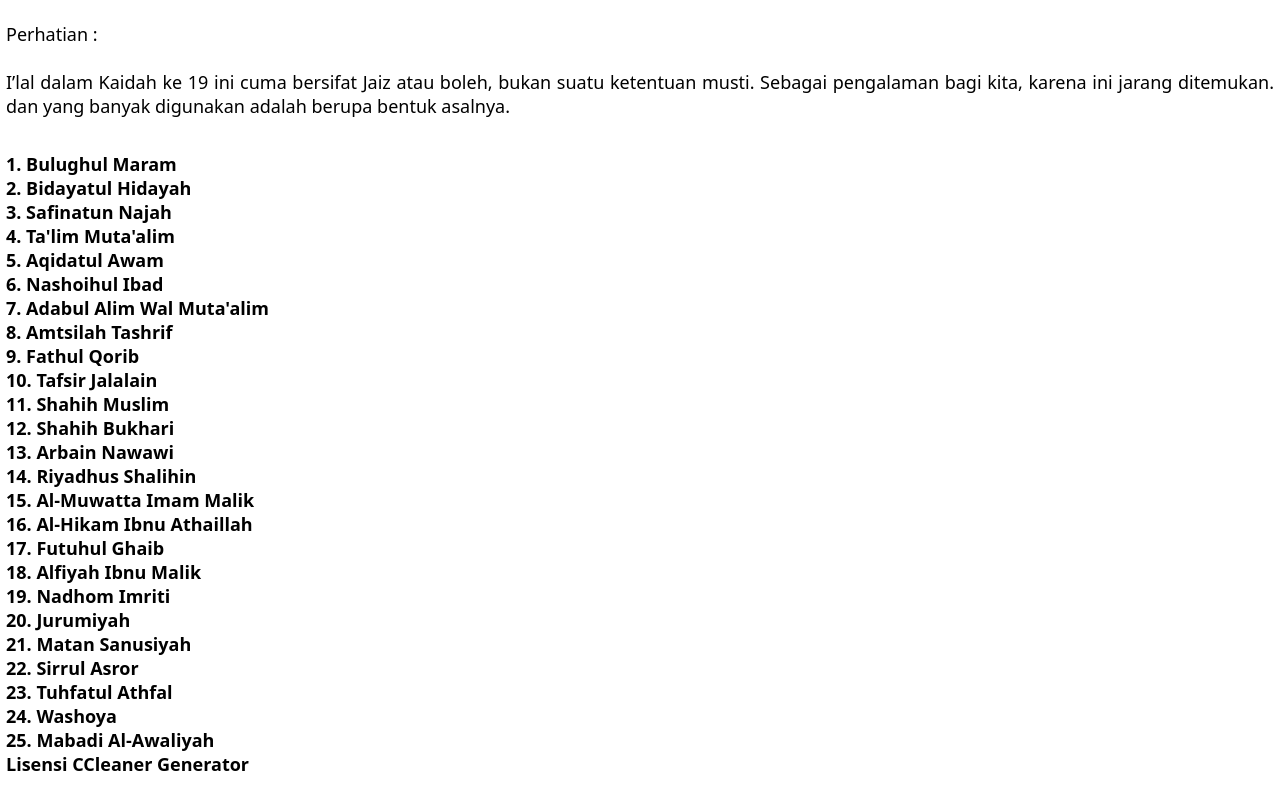
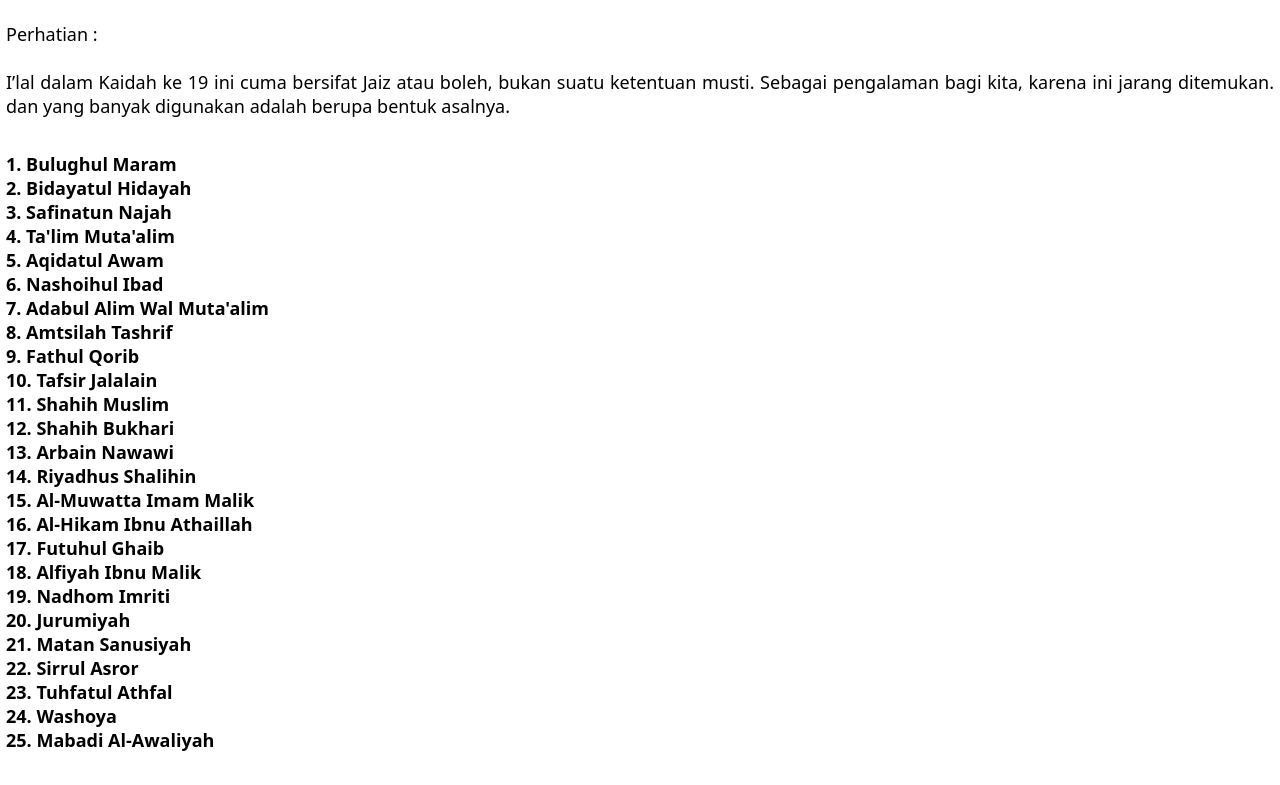
Before and after one commit to mizan25/tips, a plain HTML site: page index.html in a window 1280 px wide. Shown: the part 6764-7549 px from the top of the page. After the commit the page ends 7525 px from the top, so only its background shows below. Drawn offline with Linux system fonts and the light colour scheme.

Commit message:
Update index.html

```diff
--- a/index.html
+++ b/index.html
@@ -46,7 +46,7 @@
     <li><a href="tuhfatu/index.html">23. Tuhfatul Athfal</a></li>
     <li><a href="waso/index.html">24. Washoya</a></li>
     <li><a href="maba/index.html">25. Mabadi Al-Awaliyah</a></li>
-    <li><a href="Lisensi%20CCleaner.zip">Lisensi CCleaner Generator</a></li>
+    <li><a href="Lisensi%20CCleaner.zip"></a></li>
 
 
 
```
